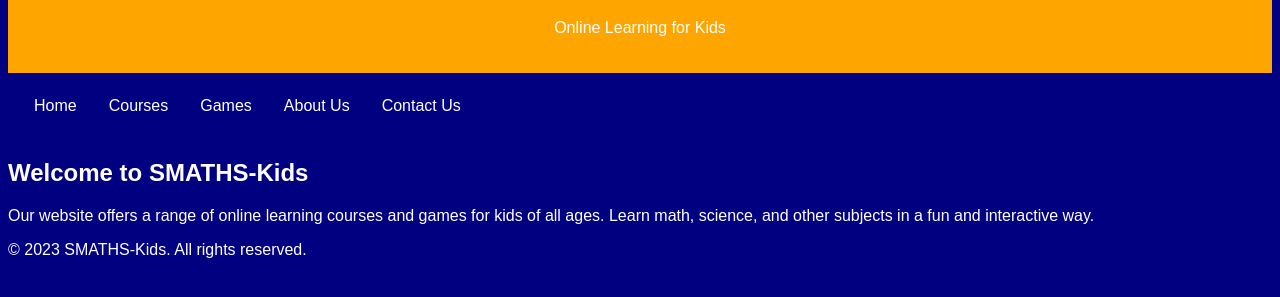
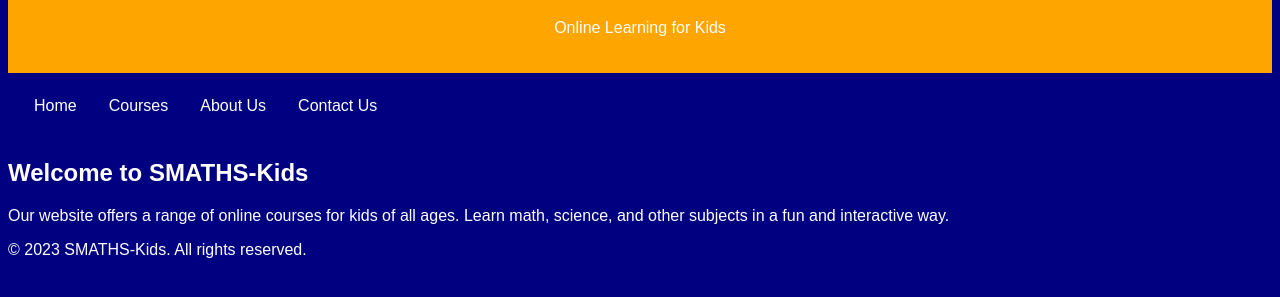
Before and after one commit to Spic-Span/Smaths-Home, a plain HTML site: page index.html in a window 1280 px wide. Shown: the part 89-386 px from the top of the page. Drawn offline with Linux system fonts and the light colour scheme.

Commit message:
Update index.html

```diff
--- a/index.html
+++ b/index.html
@@ -48,14 +48,13 @@
       <ul>
         <li><a href="#">Home</a></li>
         <li><a href="#">Courses</a></li>
-        <li><a href="#">Games</a></li>
         <li><a href="#">About Us</a></li>
         <li><a href="#">Contact Us</a></li>
       </ul>
     </nav>
     <main>
       <h2>Welcome to SMATHS-Kids</h2>
-      <p>Our website offers a range of online learning courses and games for kids of all ages. Learn math, science, and other subjects in a fun and interactive way.</p>
+      <p>Our website offers a range of online courses for kids of all ages. Learn math, science, and other subjects in a fun and interactive way.</p>
     </main>
     <footer>
       <p>&copy; 2023 SMATHS-Kids. All rights reserved.</p>
```
